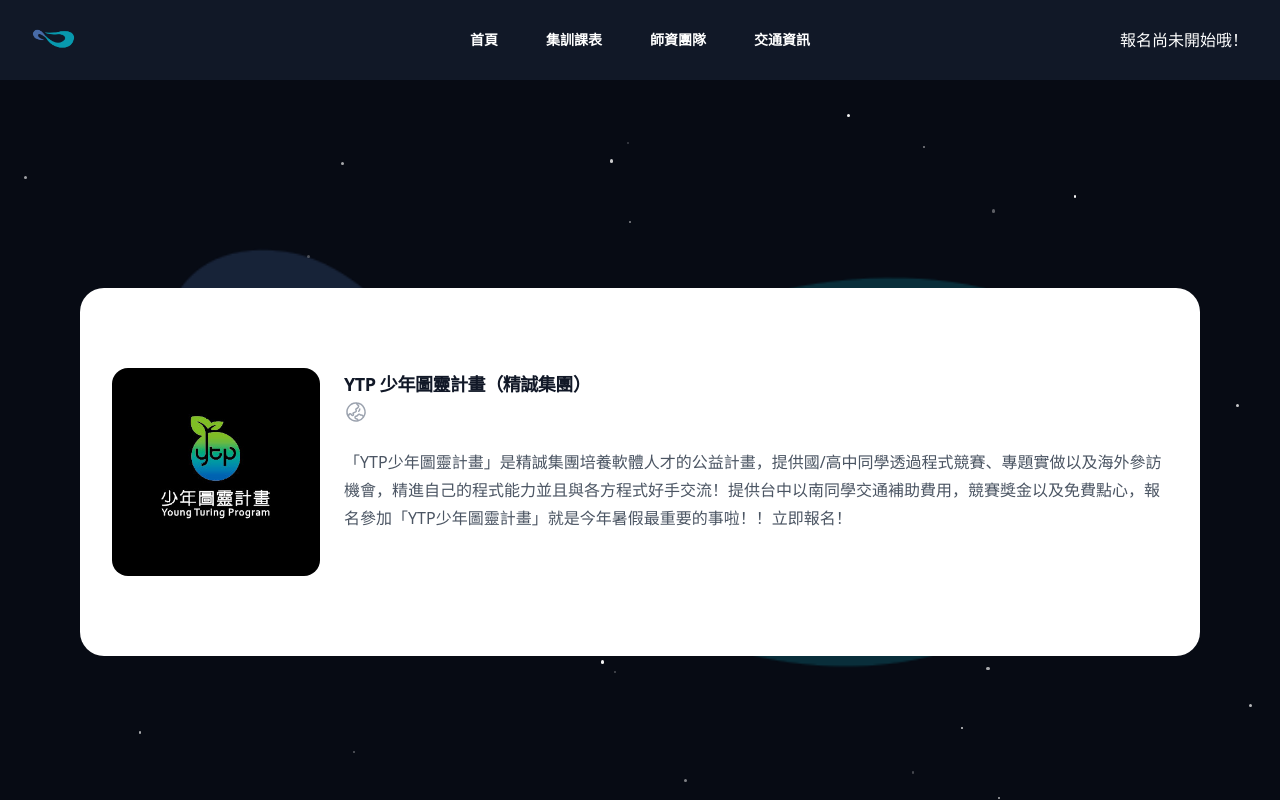
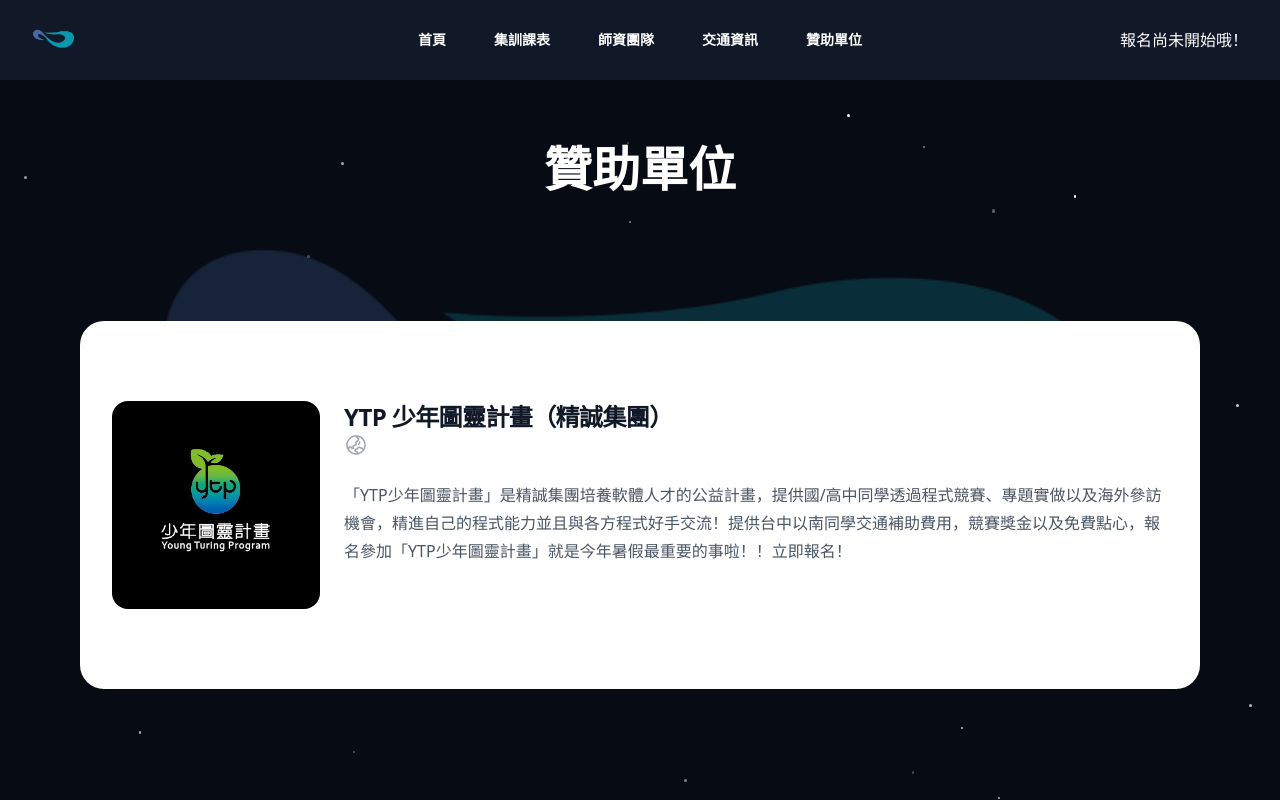
Before and after one commit to ioncamp-internal/web-ionc, a Next.js app: page /sponsers in a window 1280 px wide. Shown: the top 800 px of the page. Built offline with nearby package versions, Linux system fonts and the light colour scheme.

Commit message:
顯示贊助單位頁面

```diff
--- a/src/components/Header.jsx
+++ b/src/components/Header.jsx
@@ -13,7 +13,7 @@
     {name: '師資團隊', href: '/lecturers'},
     // {name: '注意事項', href: '/notices'}, //notices
     {name: '交通資訊', href: '/travel'},
-    // {name: '贊助單位', href: '/sponsers'},
+    {name: '贊助單位', href: '/sponsers'},
 ]
 
 export default function Example() {
--- a/src/pages/sponsers/index.js
+++ b/src/pages/sponsers/index.js
@@ -55,9 +55,9 @@
             <main className="flex min-h-screen flex-col items-center px-4 py-10 md:p-20"
                   style={{backgroundColor: "#070B14"}}>
                 <Background/>
-                {/* <div className="text-center z-10" style={{marginTop: "-15px"}}>
+                <div className="text-center z-10" style={{marginTop: "-15px"}}>
                     <h1 className="text-5xl font-bold" style={{color: "#FFF"}}>贊助單位</h1>
-                </div> */}
+                </div>
                 <div className="z-50 flex flex-col items-center">
                     <div className="bg-white py-20 my-24 sm:my-32 rounded-3xl">
                         <div className="mx-auto max-w-7xl px-6 lg:px-8 gap-y-20">
@@ -70,7 +70,7 @@
                                         <Image className="aspect-square w-52 flex-none rounded-2xl object-cover"
                                                src={person.imageUrl} alt="" width={400} height={400}/>
                                         <div className="flex-auto">
-                                            <h3 className="text-lg font-semibold leading-8 tracking-tight text-gray-900">{person.name}</h3>
+                                            <h3 className="text-2xl font-semibold leading-8 tracking-tight text-gray-900">{person.name}</h3>
                                             <div className={"flex"}>
                                                 <Link href={person.link} target={"_blank"}>
                                                     <GlobeAsiaAustraliaIcon className={"h-6 w-6 text-gray-400"}/>
```
